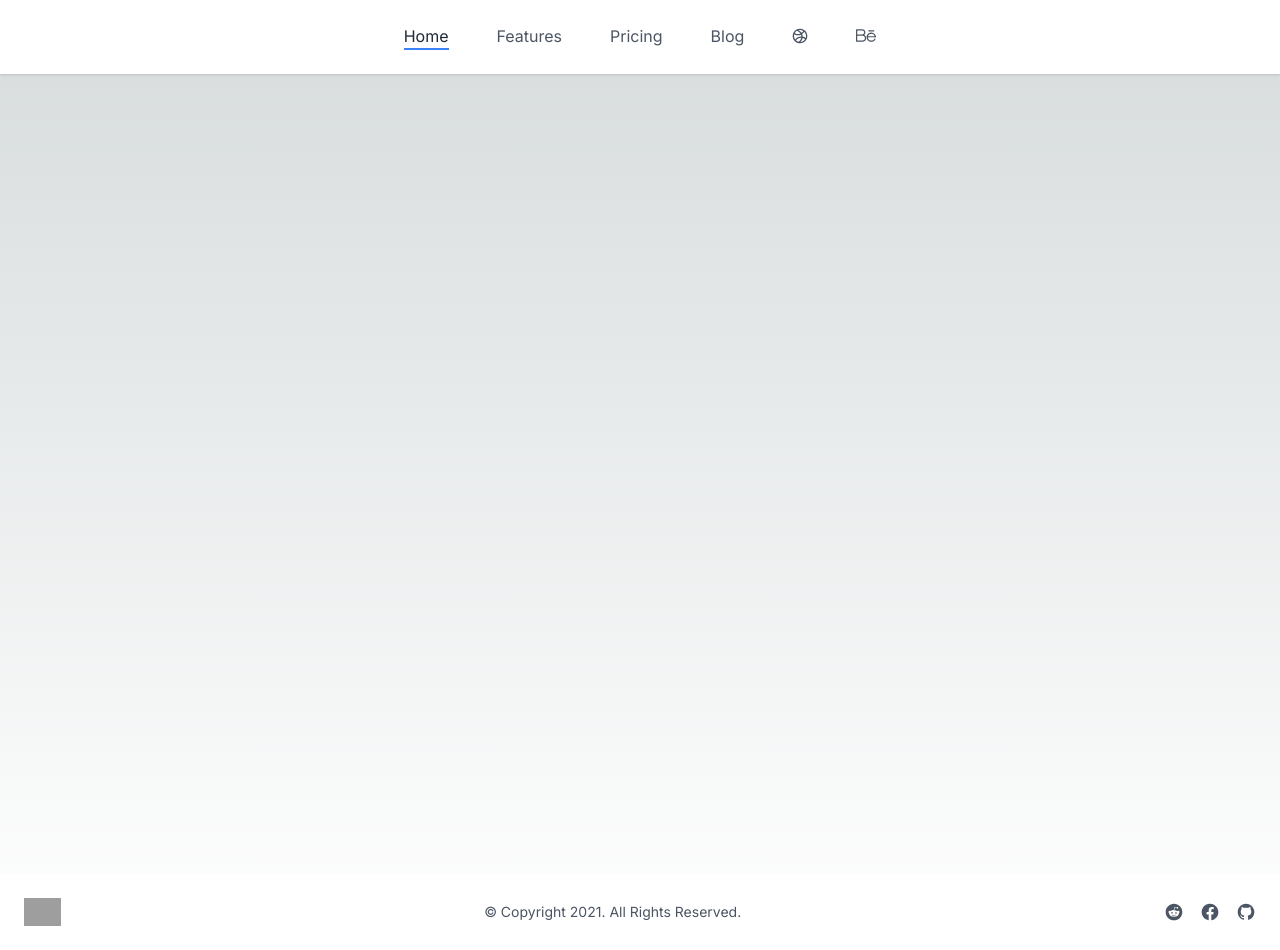
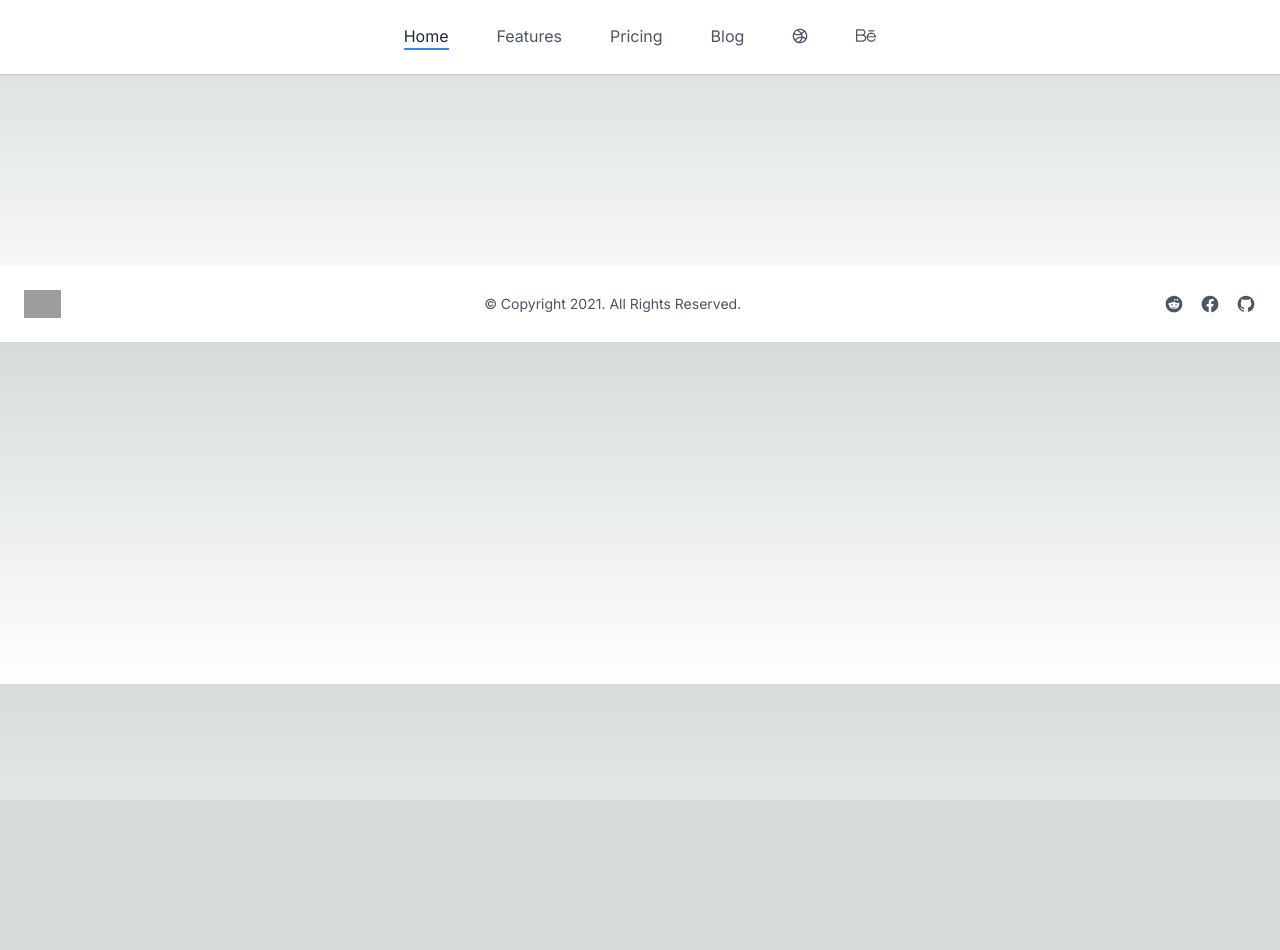
Before and after one commit to wongprom/git-test, a Next.js app: page / in a window 1280 px wide. After the commit the page ends 800 px from the top, so only its background shows below. Built offline with nearby package versions, Linux system fonts and the light colour scheme; grey boxes are pictures that could not be loaded.

Commit message:
Remove min-h-screen on main tag.

```diff
--- a/app/page.tsx
+++ b/app/page.tsx
@@ -2,6 +2,6 @@
 
 export default function Home() {
   return (
-    <main className="flex min-h-screen flex-col items-center justify-between p-24"></main>
+    <main className="flex flex-col items-center justify-between p-24"></main>
   );
 }
```
